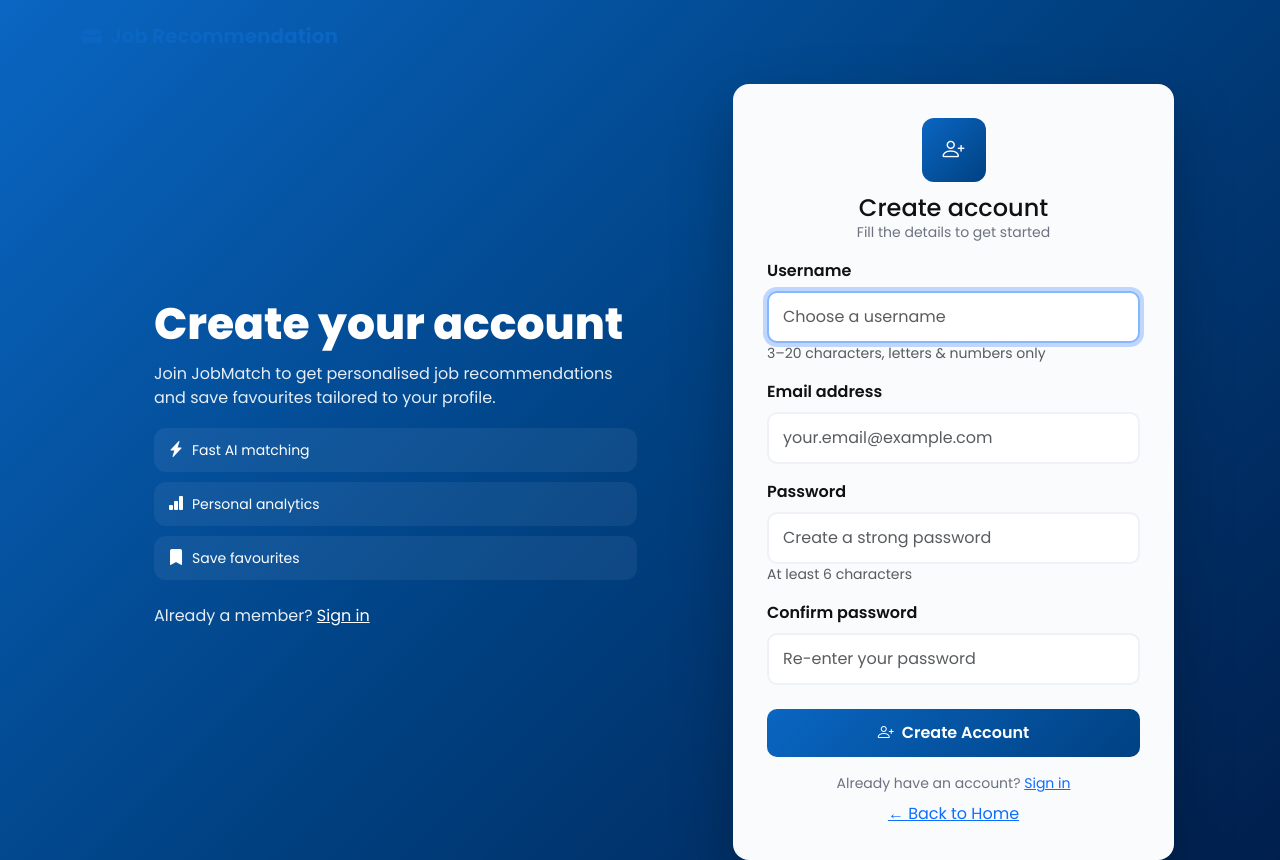
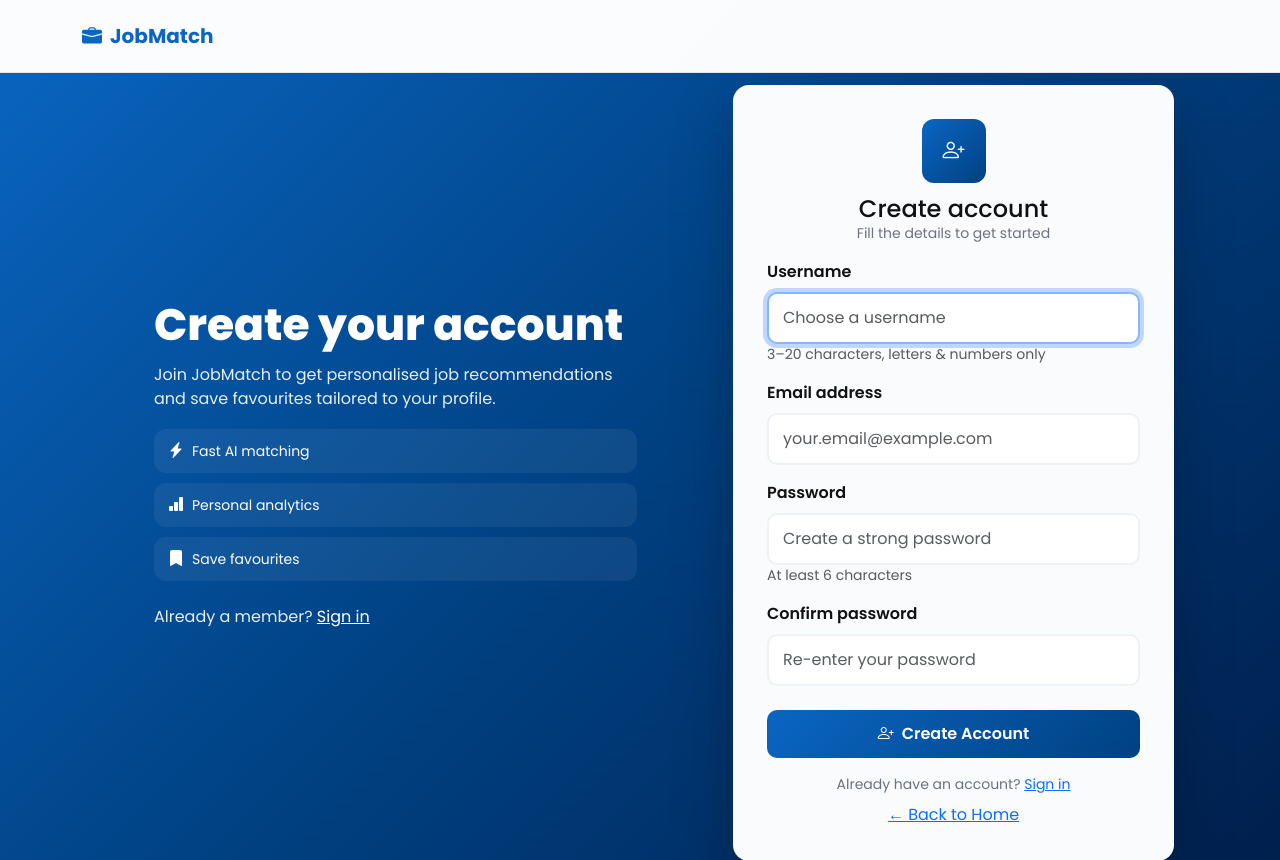
Before and after one commit to amalindouser/job_recommendation, a Flask app: page /register in a window 1280 px wide. Shown: the top 860 px of the page. Run offline with Flask 3, Linux system fonts and the light colour scheme; some libraries are stand-ins or nearby versions.

Commit message:
update navbar

```diff
--- a/templates/login.html
+++ b/templates/login.html
@@ -37,10 +37,10 @@
     </style>
 </head>
 <body>
-    <nav class="navbar navbar-expand-lg navbar-light bg-transparent px-4 py-3">
-        <div class="container">
+    <nav class="navbar navbar-expand-lg navbar-light" style="background: rgba(255,255,255,0.98); border-bottom: 1px solid #e5e7eb; box-shadow: 0 1px 2px 0 rgba(0,0,0,0.05); padding: 1rem 0;">
+        <div class="container-lg">
             <a class="navbar-brand brand" href="/">
-                <i class="bi bi-briefcase-fill me-2"></i>Job Recommendation
+                <i class="bi bi-briefcase-fill me-2"></i>JobMatch
             </a>
         </div>
     </nav>
--- a/templates/register.html
+++ b/templates/register.html
@@ -36,10 +36,10 @@
     </style>
 </head>
 <body>
-    <nav class="navbar navbar-expand-lg navbar-light bg-transparent px-4 py-3">
-        <div class="container">
+    <nav class="navbar navbar-expand-lg navbar-light" style="background: rgba(255,255,255,0.98); border-bottom: 1px solid #e5e7eb; box-shadow: 0 1px 2px 0 rgba(0,0,0,0.05); padding: 1rem 0;">
+        <div class="container-lg">
             <a class="navbar-brand brand" href="/">
-                <i class="bi bi-briefcase-fill me-2"></i>Job Recommendation
+                <i class="bi bi-briefcase-fill me-2"></i>JobMatch
             </a>
         </div>
     </nav>
```
